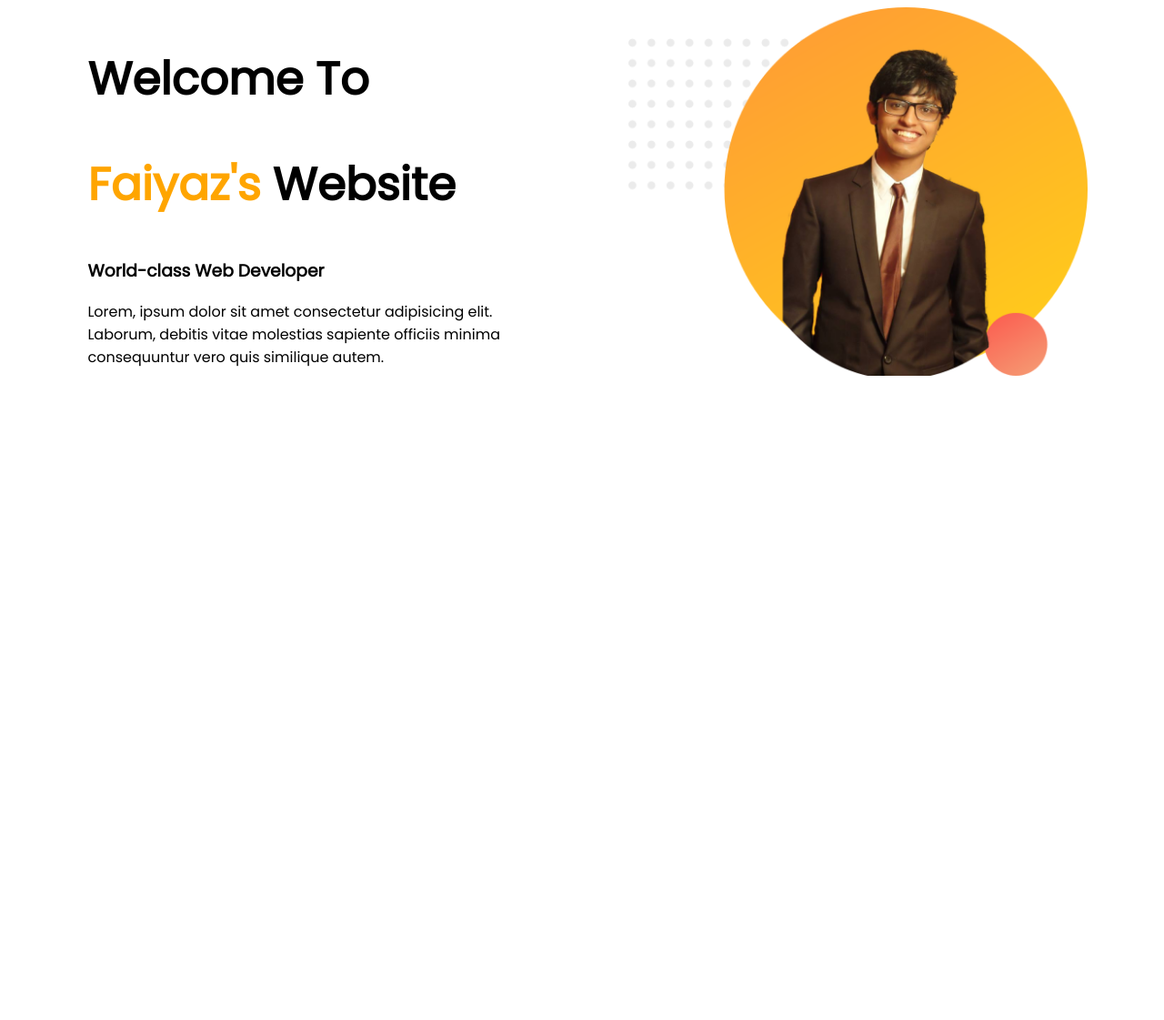
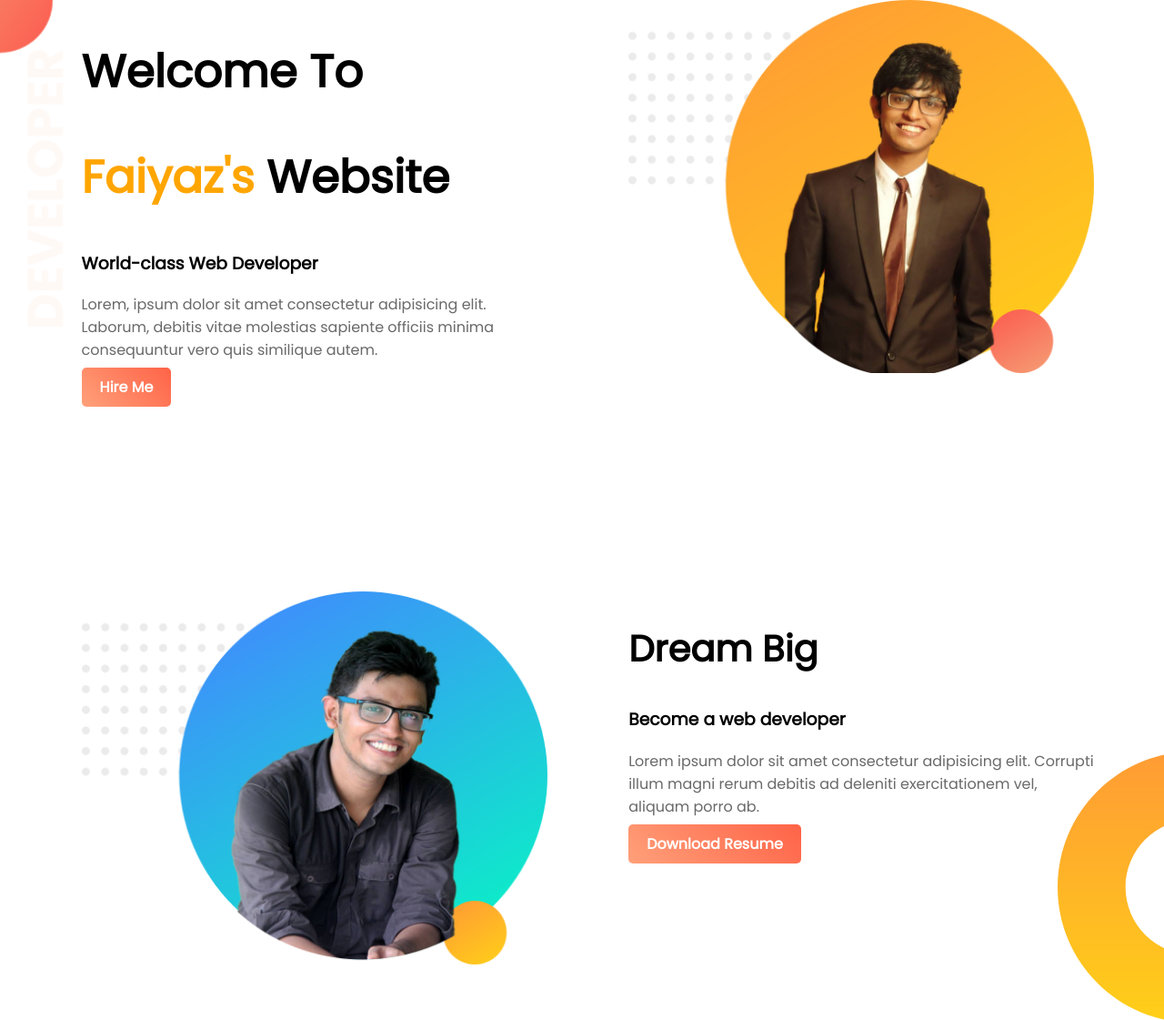
Before and after one commit to AAFaiyaz/web-portfolio, a plain HTML site: page index.html in a window 1280 px wide. Shown: the whole page at 91% size. Before the commit the page ends 800 px from the top, so only its background shows below. Drawn offline with Linux system fonts and the light colour scheme.

Commit message:
second part added

```diff
--- a/css/style.css
+++ b/css/style.css
@@ -1,12 +1,25 @@
 body {
+    margin: 0;
     font-family: 'Poppins', sans-serif;
 }
+
+section {
+    height: 500px;
+    padding-bottom: 150px;
+    /* margin-bottom: 150px; */
+}
+
 h1 {
     font-size: 50px;
 }
-
+h2 {
+    font-size: 40px;
+}
 .name-highlight {
     color: orange;
+}
+p {
+    color: dimgray;
 }
 
 .half-width {
@@ -20,3 +33,25 @@ h1 {
 .half-width img {
     width: 100%;
 }
+
+.top-banner {
+
+    background-image:url("../images/top-banner.png");
+    background-repeat: no-repeat;
+}
+.link-button {
+    text-decoration: none;
+    background-image:linear-gradient(45deg, lightSalmon, tomato);
+    padding:10px 20px ;
+    border-radius: 5px;
+    color: white;
+    font-weight: 700;
+
+}
+
+.dream-area {
+    background-image: url("../images/dream-bg.png");
+    background-repeat: no-repeat;
+    background-position: right;
+
+}
--- a/index.html
+++ b/index.html
@@ -8,17 +8,29 @@
     <link rel="stylesheet" href="css/style.css">
 </head>
 <body>
-    <section>
+    <section class="top-banner">
         <div class="half-width">
             <h1>Welcome To</h1>
             <h1><span class="name-highlight">Faiyaz's</span> Website</h1>
 
             <h3>World-class Web Developer</h3>
             <p>Lorem, ipsum dolor sit amet consectetur adipisicing elit. Laborum, debitis vitae molestias sapiente officiis minima consequuntur vero quis similique autem.</p>
+            <a href="#" target="_blank" class="link-button">Hire Me</a>
         </div>
         <div class="half-width">
             <img src="images/profile.png" alt="Abdullah Al Faiyaz">
         </div>
     </section>
+    <section class="dream-area">
+        <div class="half-width">
+            <img src="images/profile2.png" alt="Abdullah Al Faiyaz">
+        </div>
+        <div class="half-width">
+            <h2>Dream Big</h2>
+            <h3>Become a web developer</h3>
+            <p>Lorem ipsum dolor sit amet consectetur adipisicing elit. Corrupti illum magni rerum debitis ad deleniti exercitationem vel, aliquam porro ab.</p>
+            <a href="#" target="_blank" class="link-button">Download Resume</a>
+        </div>
+    </section>
 </body>
 </html>
```
Also changed, not shown: images/profile2.png (added).
